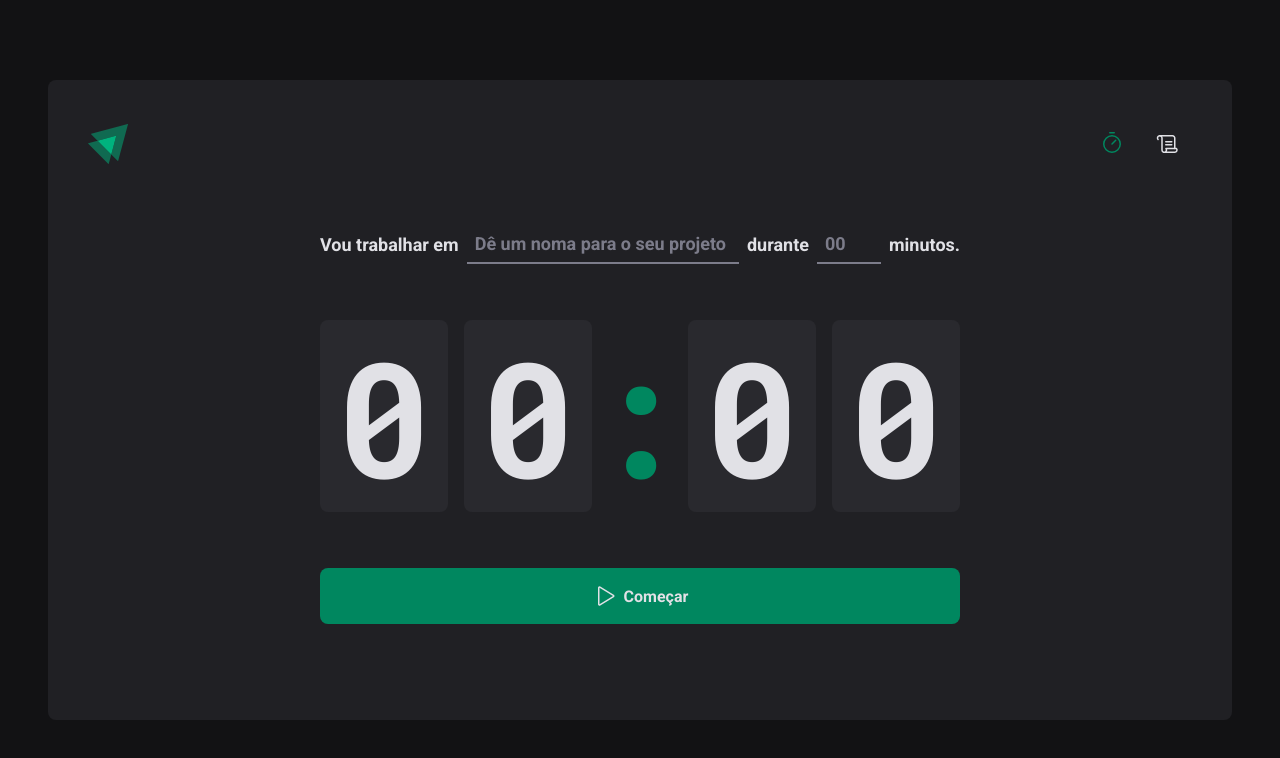
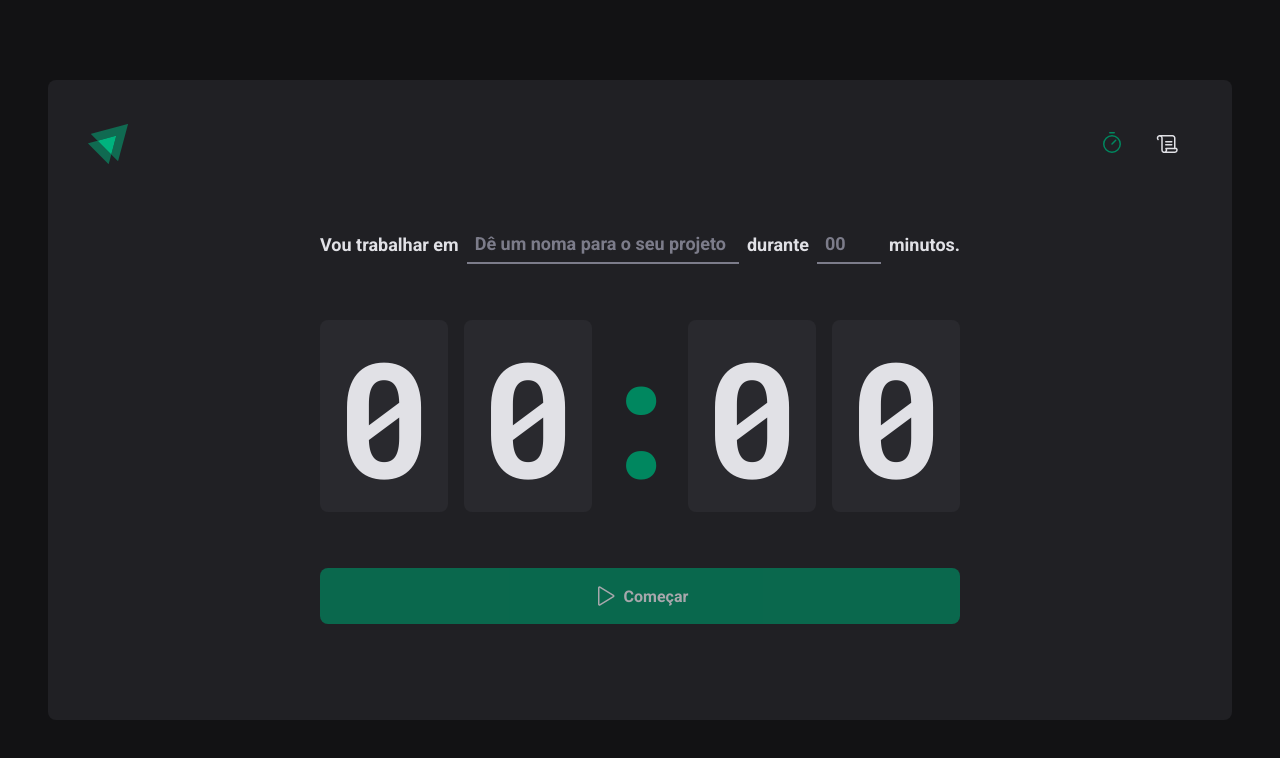
Before and after one commit to diegonacif/ignite-timer, a React (Vite) app: page / in a window 1280 px wide. Shown: the top 758 px of the page. Built offline with nearby package versions, Linux system fonts and the light colour scheme.

Commit message:
chore: add react hook form

```diff
--- a/package.json
+++ b/package.json
@@ -13,6 +13,7 @@
     "phosphor-react": "^1.4.1",
     "react": "^18.2.0",
     "react-dom": "^18.2.0",
+    "react-hook-form": "^7.45.1",
     "react-router-dom": "^6.14.1",
     "styled-components": "^6.0.1"
   },
--- a/src/pages/Home/index.tsx
+++ b/src/pages/Home/index.tsx
@@ -1,4 +1,6 @@
 import { Play } from 'phosphor-react'
+import { useForm } from 'react-hook-form'
+
 import {
   CountdownContainer,
   FormContainer,
@@ -10,16 +12,25 @@
 } from './styles'
 
 export function Home() {
+  const { register, handleSubmit, watch } = useForm()
+
+  function handleCreateNewCycle(data: any) {
+    console.log(data)
+  }
+
+  const task = watch('task')
+  const isSubmitDisabled = !task
+
   return (
     <HomeContainer>
-      <form action="">
+      <form onSubmit={handleSubmit(handleCreateNewCycle)}>
         <FormContainer>
           <label htmlFor="taks">Vou trabalhar em</label>
           <TaskInput
-            type="text"
             id="task"
+            list="taks-suggestions"
             placeholder="Dê um noma para o seu projeto"
-            list="taks-suggestions"
+            {...register('task')}
           />
 
           <datalist id="taks-suggestions">
@@ -37,6 +48,7 @@
             step={5}
             min={5}
             max={60}
+            {...register('minutesAmount', { valueAsNumber: true })}
           />
 
           <span>minutos.</span>
@@ -50,7 +62,7 @@
           <span>0</span>
         </CountdownContainer>
 
-        <StartCountDownButton type="submit">
+        <StartCountDownButton type="submit" disabled={!task}>
           <Play size={24} />
           Começar
         </StartCountDownButton>
```
Also changed, not shown: 1 other file (tests, documents, lock files or other folders).
